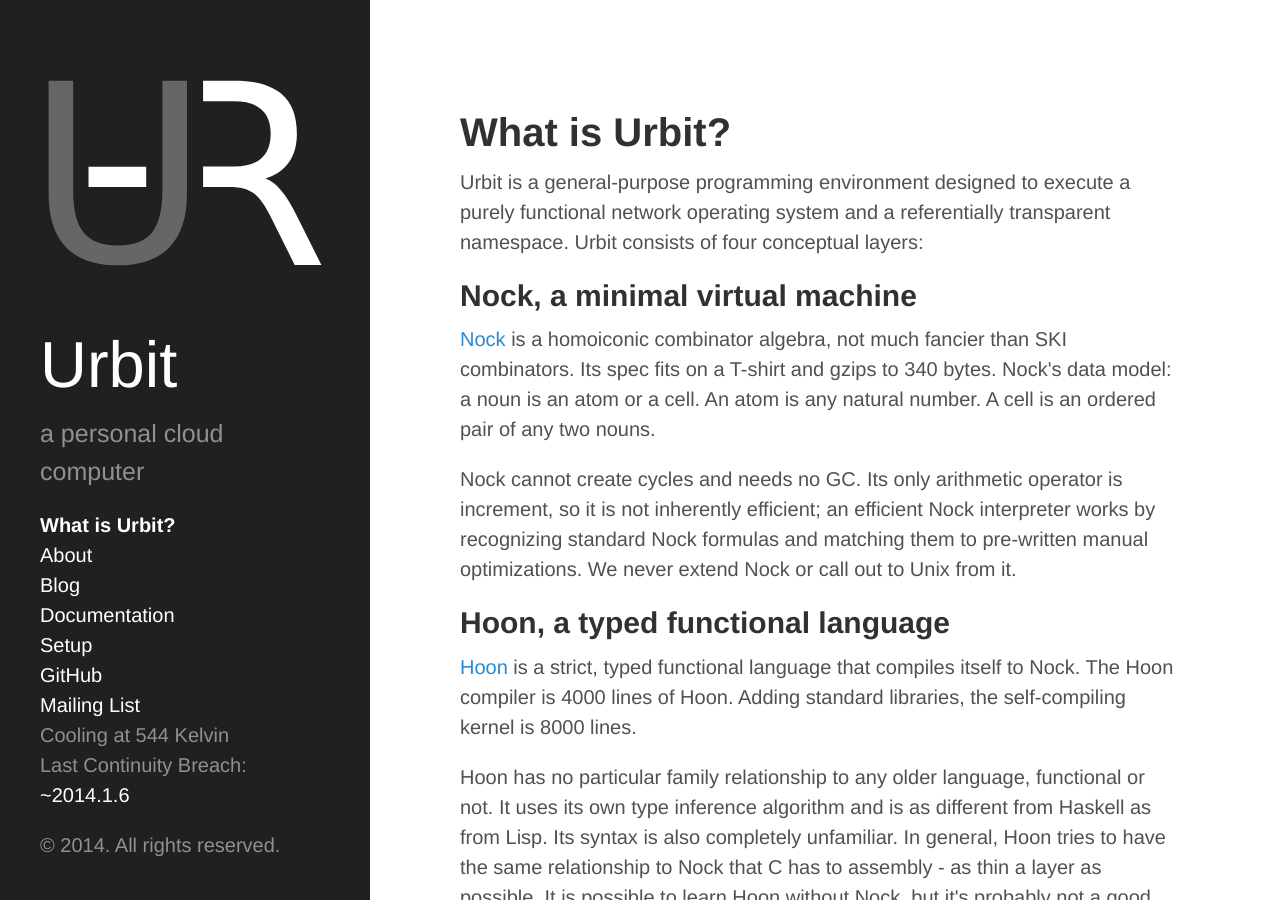
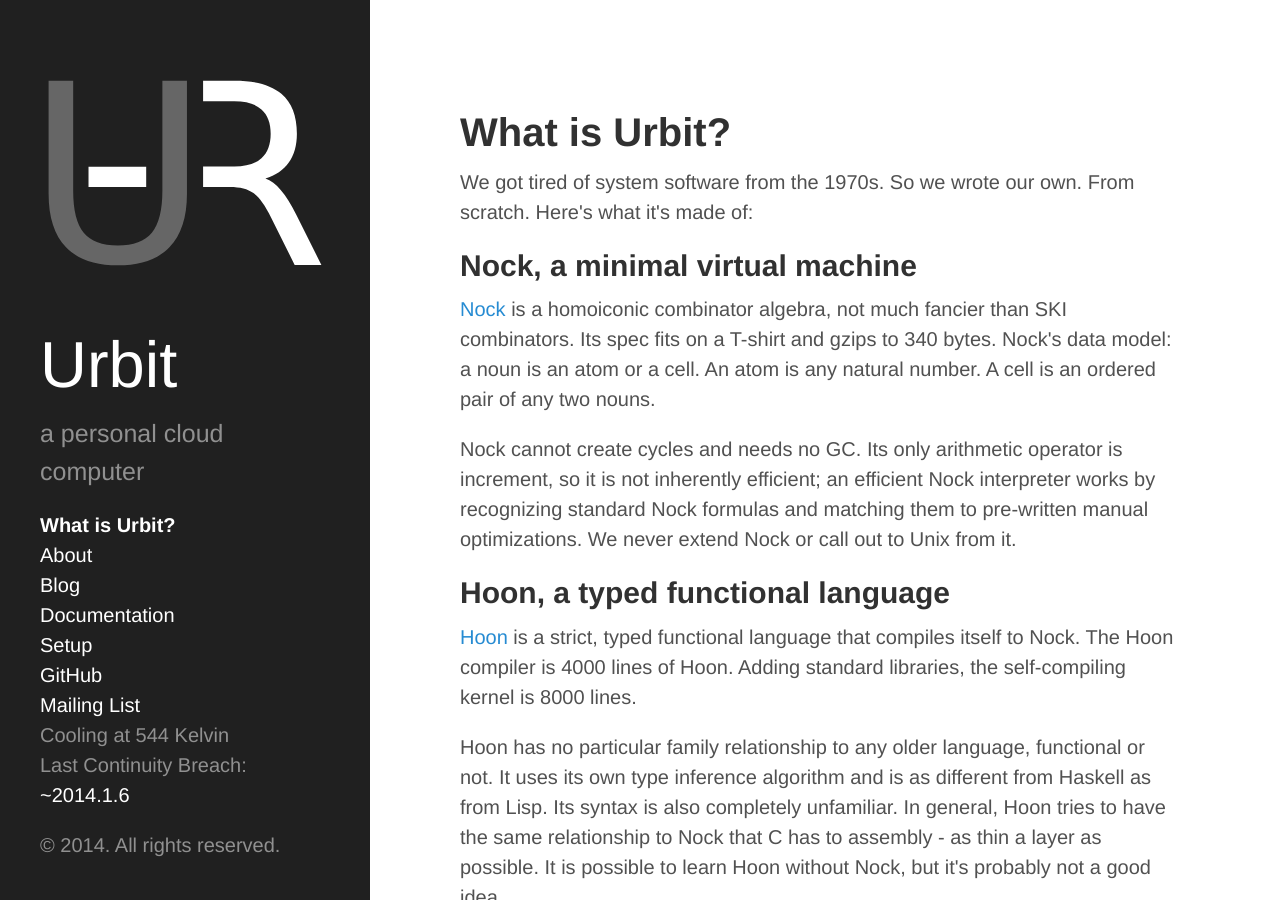
Before and after one commit to urbit/old-urbit.org, a Jekyll site: the page built from index.html, in a window 1280 px wide and 900 px high. Built offline with Jekyll 4.4.1, drawn with Linux system fonts in a browser that asks for light colours; Markdown is read by kramdown in place of the engine named in the settings; the list of posts is cut into pages by our own code.

Commit message:
Improve opening text.

```diff
--- a/index.html
+++ b/index.html
@@ -6,7 +6,7 @@
 <div id="home">
   <h1>What is Urbit?</h1>
 
-  <p>Urbit is a general-purpose programming environment designed to execute a purely functional network operating system and a referentially transparent namespace. Urbit consists of four conceptual layers:</p>
+  <p>We got tired of system software from the 1970s.  So we wrote our own.  From scratch.  Here's what it's made of: </p>
 
   <h2>Nock, a minimal virtual machine</h2>
 
```
